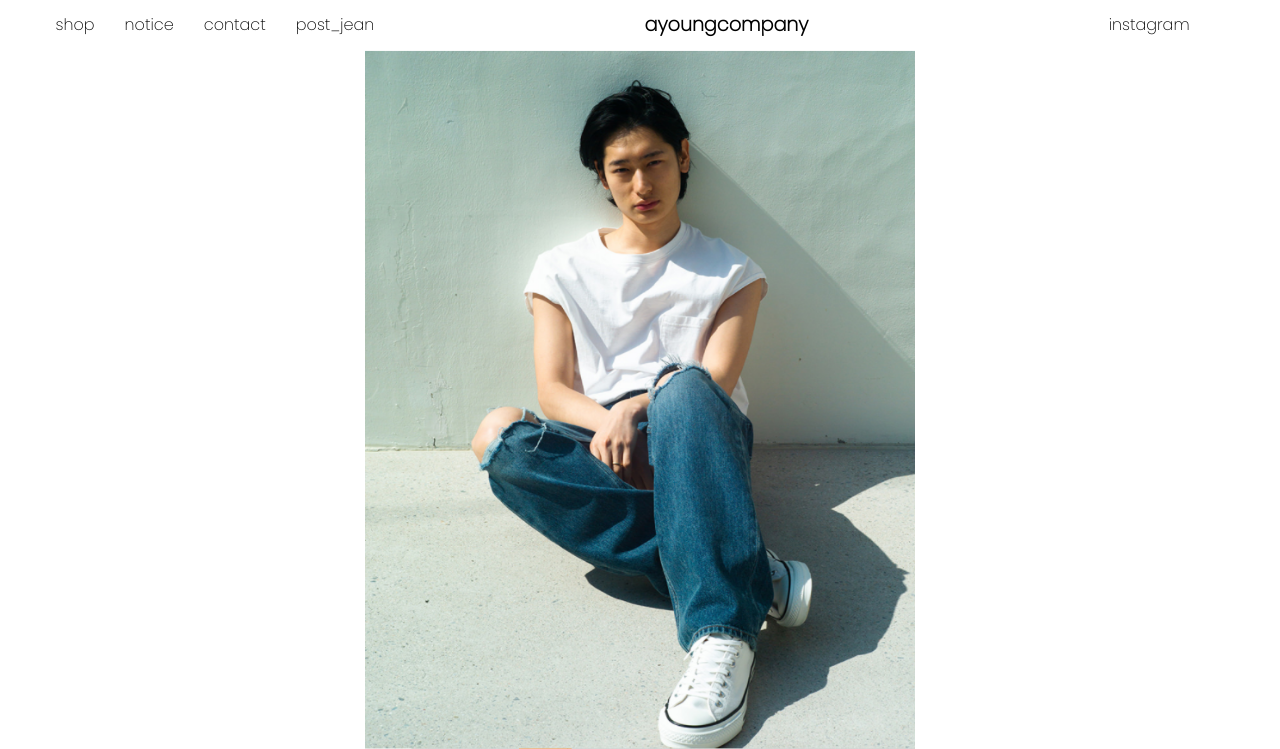
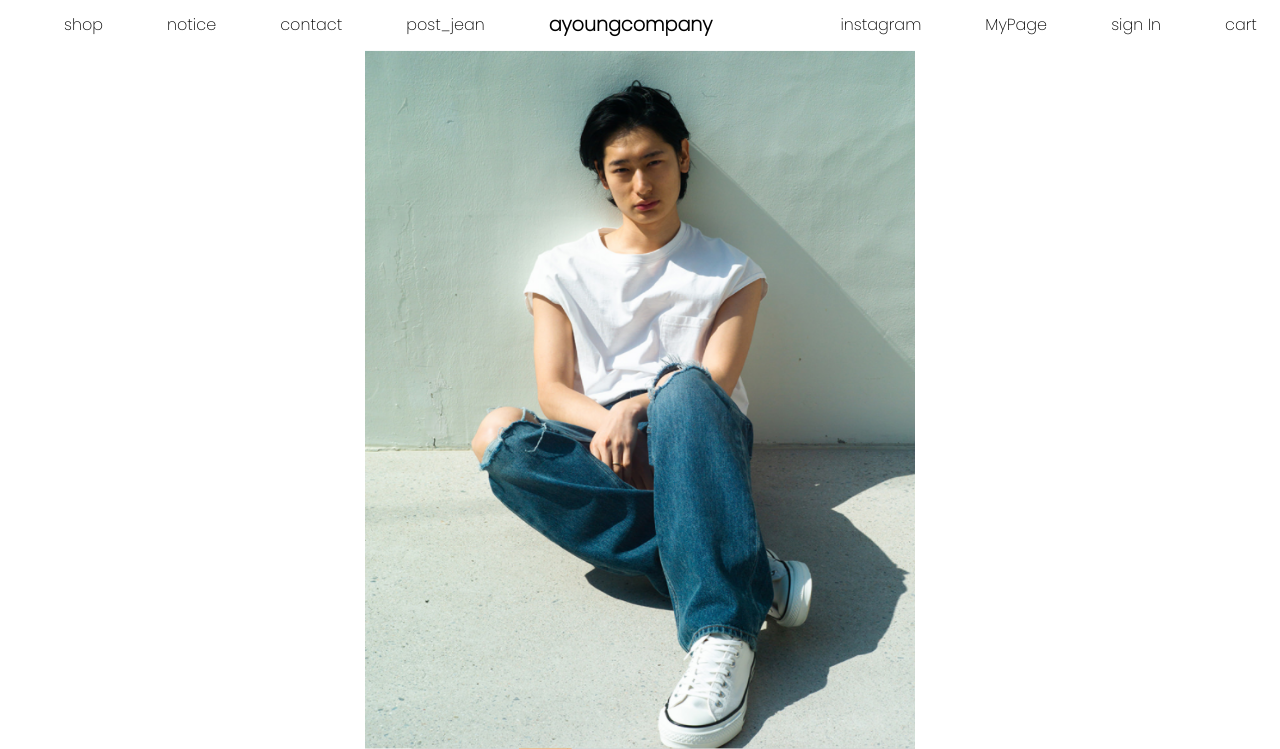
Before and after one commit to Zy0ung/First_SoonKathon_9th_Team2, a Django app: page / in a window 1280 px wide. Shown: the top 749 px of the page. Run offline with Django 3.2, Linux system fonts and the light colour scheme.

Commit message:
[송지영][개발]::index,base수정

```diff
--- a/ayc_company/static/css/base.css
+++ b/ayc_company/static/css/base.css
@@ -13,17 +13,17 @@
     text-decoration: none;
     color: black;
 }
-nav {width:96%; margin:0 auto;}
+nav {width:100%; margin:0 auto;}
 nav > ul > li {float:left; line-height:50px; position: relative;}
 .main_title{
-    padding-left: 22%;
-    padding-right: 22%;
+    padding-left: 5%;
+    padding-right: 5%;
     font-size:larger;
     font-weight: bold;
 }
 
 .sub{
-    margin-left: 30px;
+    margin-left: 5%;
     font-family: 'Poppins', sans-serif;
 }
 
--- a/ayc_company/static/css/index.css
+++ b/ayc_company/static/css/index.css
@@ -8,23 +8,6 @@
 	background:linear-gradient(white 50px, rgba(255,255,255,0.5) 50px, rgba(255,255,255,0.5) );
 	height:50px;
 	overflow:hidden;
-}
-a{
-    text-decoration: none;
-    color: black;
-}
-nav {width:96%; margin:0 auto;}
-nav > ul > li {float:left; line-height:50px; position: relative;}
-.main_title{
-    padding-left: 22%;
-    padding-right: 22%;
-    font-size:larger;
-    font-weight: bold;
-}
-
-.sub{
-    margin-left: 30px;
-    font-family: 'Poppins', sans-serif;
 }
 
 .main_photo img{
--- a/ayc_company/static/css/list.css
+++ b/ayc_company/static/css/list.css
@@ -14,7 +14,6 @@
     align-content:flex-start;
     font-size:10px;
     height:100vh;
-    overflow-y:scroll;
 }
 
 .contentbox{
```
